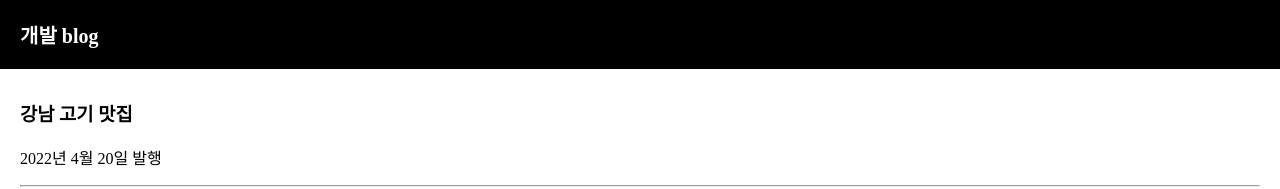
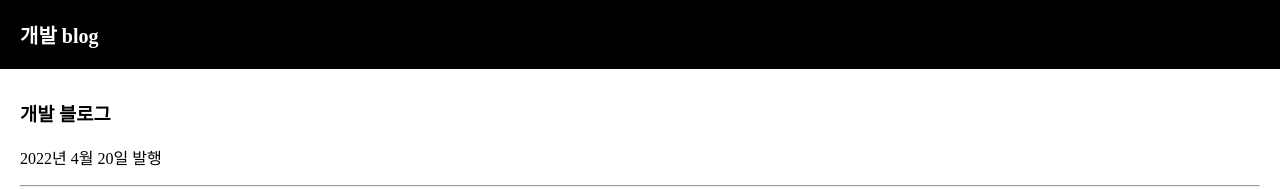
Before and after one commit to whddnjs1715/CreateWebsite, a React (Create React App) app: page / in a window 1280 px wide. Shown: the top 189 px of the page. Built offline with nearby package versions, Linux system fonts and the light colour scheme.

Commit message:
설정 변경

```diff
--- a/src/App.js
+++ b/src/App.js
@@ -1,7 +1,7 @@
 import './App.css';
 
 const App = () => {
-  let posts = '강남 고기 맛집';
+  let posts = '개발 블로그';
   return (
     <div className="App">
       <div className="black-nav">
```
